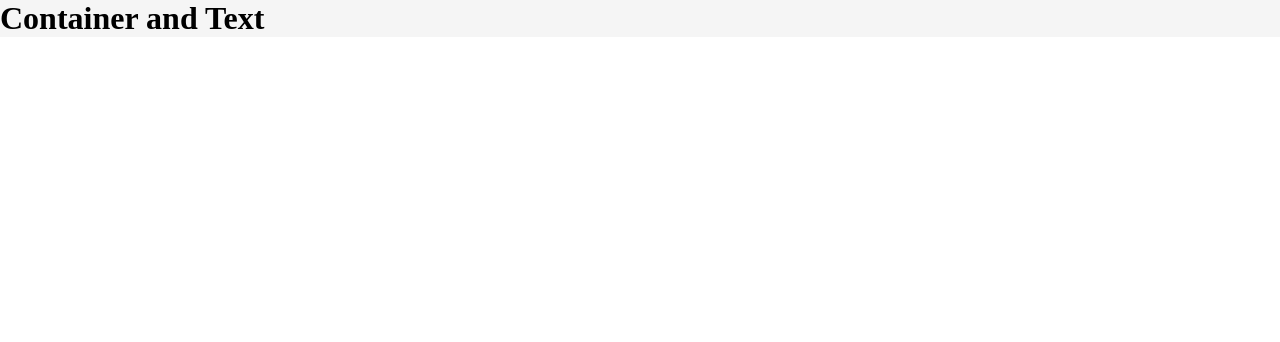
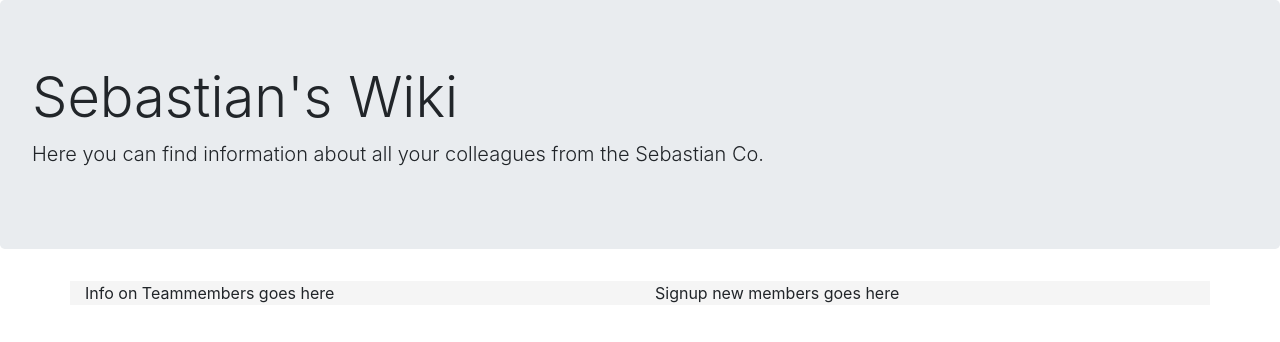
Before and after one commit to sebastiancroy/sebcroy_javascriptreview_mcsbt2021, a Flask app: page / in a window 1280 px wide. Shown: the top 342 px of the page. Run offline with Flask 2, Linux system fonts and the light colour scheme; some libraries are stand-ins or nearby versions.

Commit message:
fixed stylesheet and added two columns -List- and -New- as layout to display

```diff
--- /dev/null
+++ b/notes.txt
@@ -0,0 +1 @@
+1) two collumns, one to display, one to add people
--- a/server.py
+++ b/server.py
@@ -35,7 +35,6 @@ class User(db.Model):
 #create test user for development purposes
 #testuser = User(firstname='Sebastian', lastname='Croy', birthday=date(1995, 2, 19), role='Head Developer', about='I cannot deliver assignements on time')
 
-
 #add testuser to db
 #db.session.add(testuser)
 #db.session.commit()
@@ -46,5 +45,5 @@ def index():
     return render_template('index.html')
 
 
-# if __name__ == "__main__":
-#     app.run(debug=True)
+if __name__ == "__main__":
+    app.run(debug=True)
--- a/templates/base.html
+++ b/templates/base.html
@@ -1,41 +1,35 @@
 <!DOCTYPE html>
 <html lang="en">
+
+    {% block title %}
+        <title>
+            Sebs Wiki
+        </title>
+    {% endblock %}
+
         <head>
-            {% block head %}
 
-            <meta
-            charset="utf-8">
 
-            <meta
-                http-equiv="X-UA-Compatible"
-                content="IE=edge">
+            <meta charset="utf-8">
+            <meta name="viewport" content="width=device-width, initial-scale=1, shrink-to-fit=no">
 
-            <meta
-                name="description"
-                content="Sebs Company Wiki">
+            <!-- Bootstrap CSS -->
+            <link rel="stylesheet" href="https://stackpath.bootstrapcdn.com/bootstrap/4.3.1/css/bootstrap.min.css" integrity="sha384-ggOyR0iXCbMQv3Xipma34MD+dH/1fQ784/j6cY/iJTQUOhcWr7x9JvoRxT2MZw1T" crossorigin="anonymous">
+            <link rel="stylesheet" href="/static/main.css">
 
-            <meta
-                name="viewport"
-                content="width=device-width, initial-scale=1">
+            {% block head %}{% endblock %}
 
-            <link
-                rel="stylesheet"
-                href="https://maxcdn.bootstrapcdn.com/bootstrap/4.0.0/css/bootstrap.min.css"
-                integrity="sha384-Gn5384xqQ1aoWXA+058RXPxPg6fy4IWvTNh0E263XmFcJlSAwiGgFAW/dAiS6JXm"
-                crossorigin="anonymous">
-
-            <title>
-                Seb's Company Wiki
-            </title>
-
-            {% endblock head %}
         </head>
 
+        {% block body  %}
         <body>
-            {% block body %}
-            <script src="https://code.jquery.com/jquery-3.2.1.slim.min.js" integrity="sha384-KJ3o2DKtIkvYIK3UENzmM7KCkRr/rE9/Qpg6aAZGJwFDMVNA/GpGFF93hXpG5KkN" crossorigin="anonymous"></script>
-            <script src="https://cdnjs.cloudflare.com/ajax/libs/popper.js/1.12.9/umd/popper.min.js" integrity="sha384-ApNbgh9B+Y1QKtv3Rn7W3mgPxhU9K/ScQsAP7hUibX39j7fakFPskvXusvfa0b4Q" crossorigin="anonymous"></script>
-            <script src="https://maxcdn.bootstrapcdn.com/bootstrap/4.0.0/js/bootstrap.min.js" integrity="sha384-JZR6Spejh4U02d8jOt6vLEHfe/JQGiRRSQQxSfFWpi1MquVdAyjUar5+76PVCmYl" crossorigin="anonymous"></script>
-            {% endblock body %}
+
+
+
+            <script src="https://code.jquery.com/jquery-3.3.1.slim.min.js" integrity="sha384-q8i/X+965DzO0rT7abK41JStQIAqVgRVzpbzo5smXKp4YfRvH+8abtTE1Pi6jizo" crossorigin="anonymous"></script>
+            <script src="https://cdnjs.cloudflare.com/ajax/libs/popper.js/1.14.7/umd/popper.min.js" integrity="sha384-UO2eT0CpHqdSJQ6hJty5KVphtPhzWj9WO1clHTMGa3JDZwrnQq4sF86dIHNDz0W1" crossorigin="anonymous"></script>
+            <script src="https://stackpath.bootstrapcdn.com/bootstrap/4.3.1/js/bootstrap.min.js" integrity="sha384-JjSmVgyd0p3pXB1rRibZUAYoIIy6OrQ6VrjIEaFf/nJGzIxFDsf4x0xIM+B07jRM" crossorigin="anonymous"></script>
+
         </body>
+        {% endblock %}
 </html>
--- a/templates/index.html
+++ b/templates/index.html
@@ -1,16 +1,23 @@
 {% extends "base.html" %}
 
-{% block head %}
-<link rel="stylesheet" href="/static/main.css">
-{% endblock head %}
+{% block head %}{% endblock %}
 
-    {% block title %}
-        Sebs Wiki
-    {% endblock title %}
+    {% block title %}{% endblock %}
 
     {% block body %}
-    <div class="container">
-        <h1 class ="text">Container and Text</h1>
-        <!-- Content here -->
+
+    <div class="jumbotron">
+        <h1 class="display-4">Sebastian's Wiki</h1>
+        <p class="lead">Here you can find information about all your colleagues from the Sebastian Co.</p>
       </div>
-    {% endblock body %}
+
+      <div class="container">
+        <div class="row">
+          <div class="col">
+            Info on Teammembers goes here
+          </div>
+          <div class="col">
+            Signup new members goes here
+          </div>
+        </div>
+    {% endblock %}
--- a/testing.py
+++ /dev/null
@@ -1,2 +0,0 @@
-from datetime import date, datetime
-print(date(1995, 2, 19))
```
